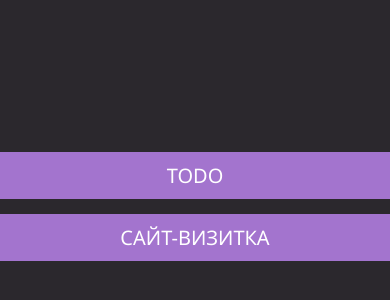
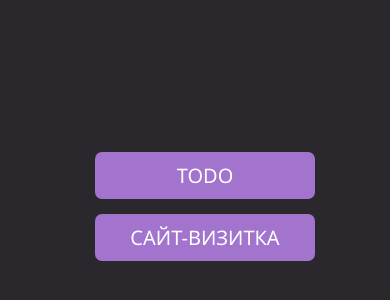
Before and after one commit to reppeprotcod/reppeprotcod.github.io, a plain HTML site: page index.html in a window 390 px wide. Shown: the part 208-508 px from the top of the page. Drawn offline with Linux system fonts and the light colour scheme.

Commit message:
fix: fix width

```diff
--- a/index.html
+++ b/index.html
@@ -9,7 +9,7 @@
     <style>
         @media(max-width: 450px){
             div{
-                width: 200px;
+                width: 200px !important;
             }
         }
     </style>
```
